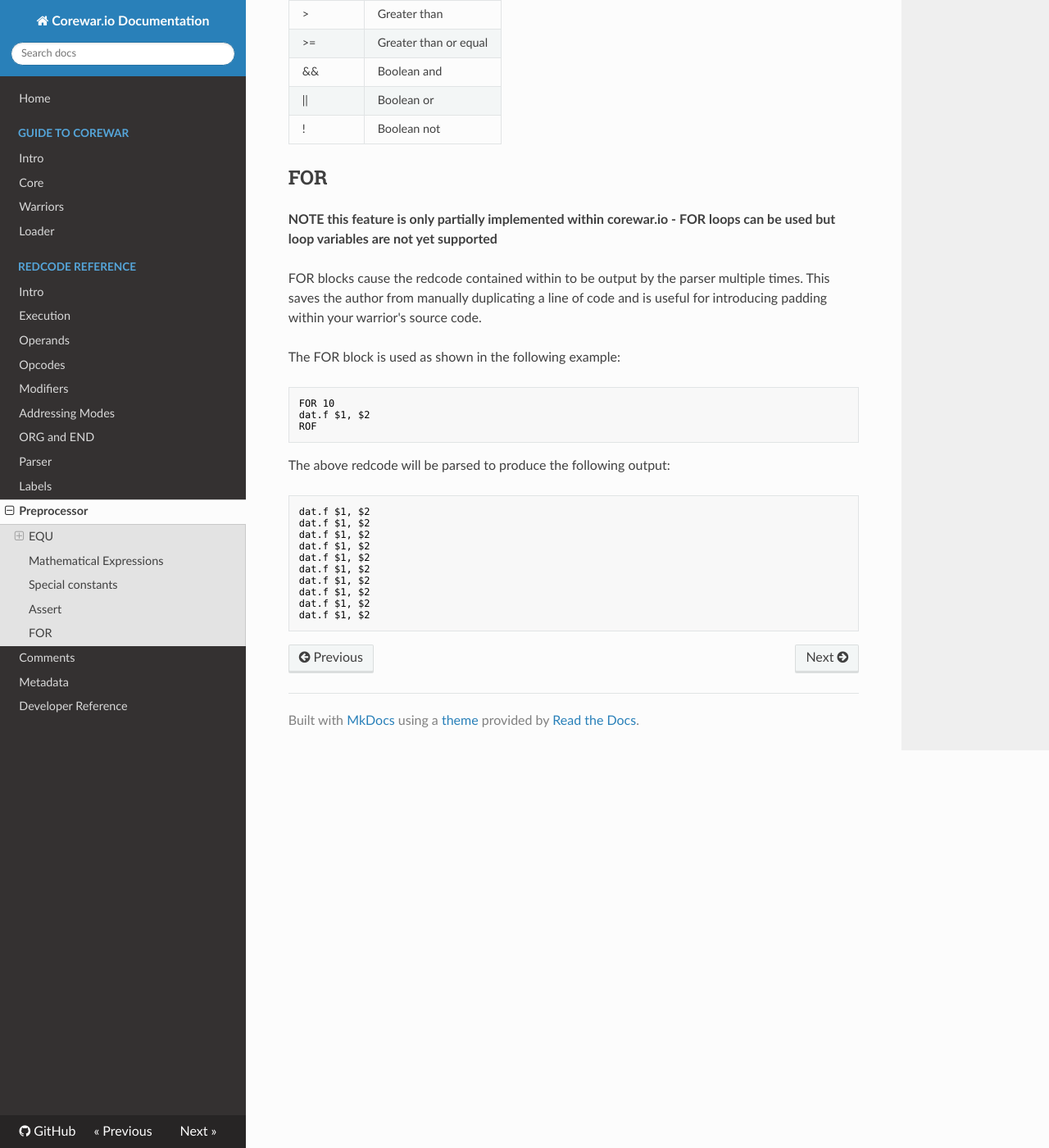
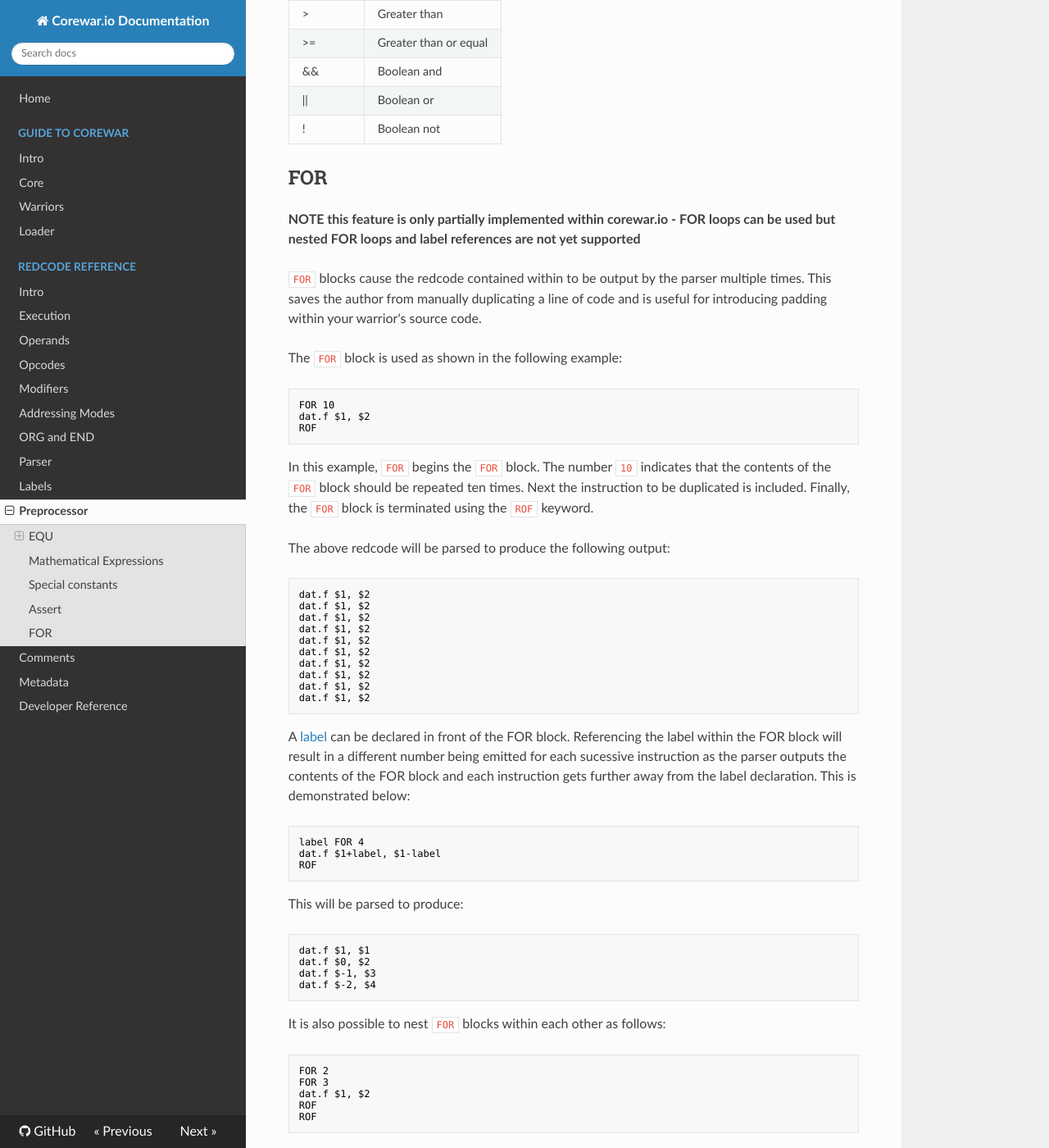
Before and after one commit to corewar/corewar.io, an MkDocs documentation site: the page built from docs/redcode/preprocessor.md, in a window 1280 px wide and 1400 px high, scrolled down 4070 px. Shown: the whole window at 82% size. Built offline with MkDocs 1.6.1, drawn with Linux system fonts in a browser that asks for light colours; nearby versions of some CDN libraries; old or Windows-style settings are respelled for this version of MkDocs; some of the changed text lies outside the part shown.

Commit message:
More FOR

````diff
--- a/docs/redcode/preprocessor.md
+++ b/docs/redcode/preprocessor.md
@@ -173,17 +173,18 @@ The following C like operators can be used within an `assert` directive to build
 
 ## FOR
 
-**NOTE this feature is only partially implemented within corewar.io - FOR loops can be used but loop variables are not yet supported**
+**NOTE this feature is only partially implemented within corewar.io - FOR loops can be used but nested FOR loops and label references are not yet supported**
 
-FOR blocks cause the redcode contained within to be output by the parser multiple times. This saves the author from manually duplicating a line of code and is useful for introducing padding within your warrior's source code.
+`FOR` blocks cause the redcode contained within to be output by the parser multiple times. This saves the author from manually duplicating a line of code and is useful for introducing padding within your warrior's source code.
 
-The FOR block is used as shown in the following example:
+The `FOR` block is used as shown in the following example:
 
 ```redcode
 FOR 10
 dat.f $1, $2
 ROF
 ```
+In this example, `FOR` begins the `FOR` block. The number `10` indicates that the contents of the `FOR` block should be repeated ten times. Next the instruction to be duplicated is included. Finally, the `FOR` block is terminated using the `ROF` keyword.
 
 The above redcode will be parsed to produce the following output:
 
@@ -199,3 +200,41 @@ dat.f $1, $2
 dat.f $1, $2
 dat.f $1, $2
 ```
+
+A [label](labels) can be declared in front of the FOR block. Referencing the label within the FOR block will result in a different number being emitted for each sucessive instruction as the parser outputs the contents of the FOR block and each instruction gets further away from the label declaration.  This is demonstrated below:
+
+```redcode
+label FOR 4
+dat.f $1+label, $1-label
+ROF
+```
+
+This will be parsed to produce:
+
+```redcode
+dat.f $1, $1
+dat.f $0, $2
+dat.f $-1, $3
+dat.f $-2, $4
+```
+
+It is also possible to nest `FOR` blocks within each other as follows:
+
+```redcode
+FOR 2
+FOR 3
+dat.f $1, $2
+ROF
+ROF
+```
+
+Becomes
+
+```redcode
+dat.f $1, $2
+dat.f $1, $2
+dat.f $1, $2
+dat.f $1, $2
+dat.f $1, $2
+dat.f $1, $2
+```
````
